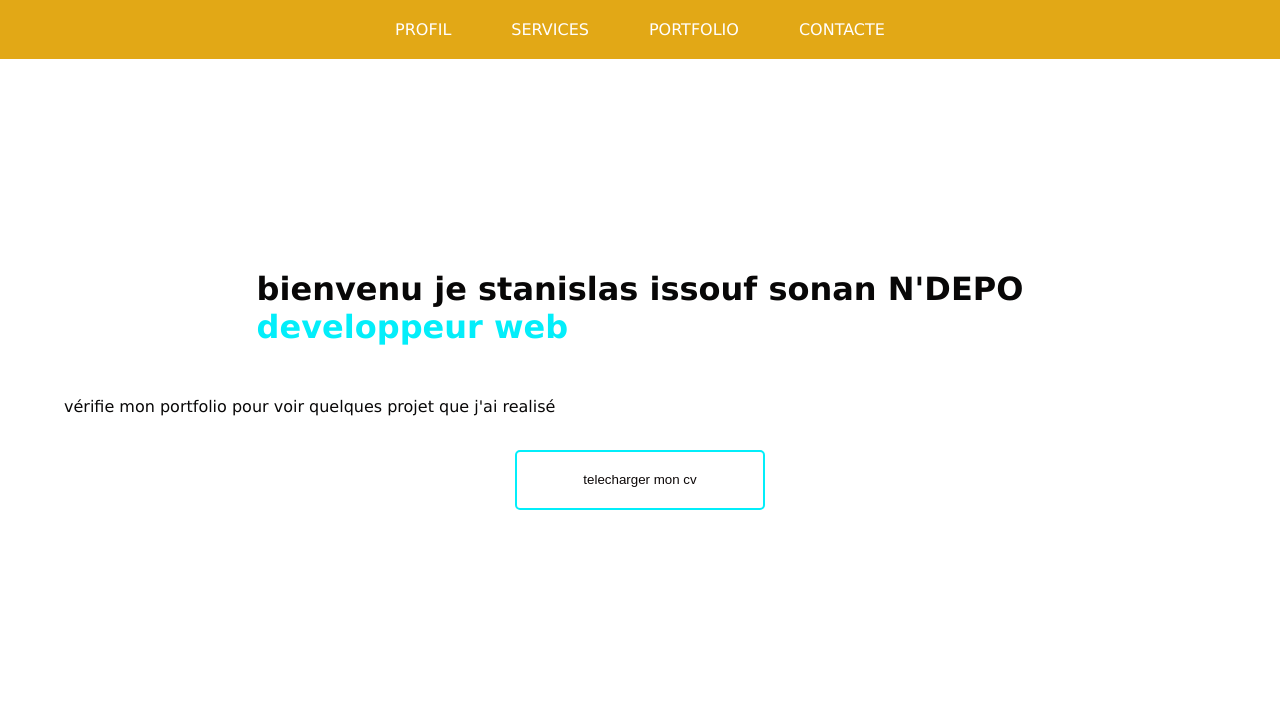
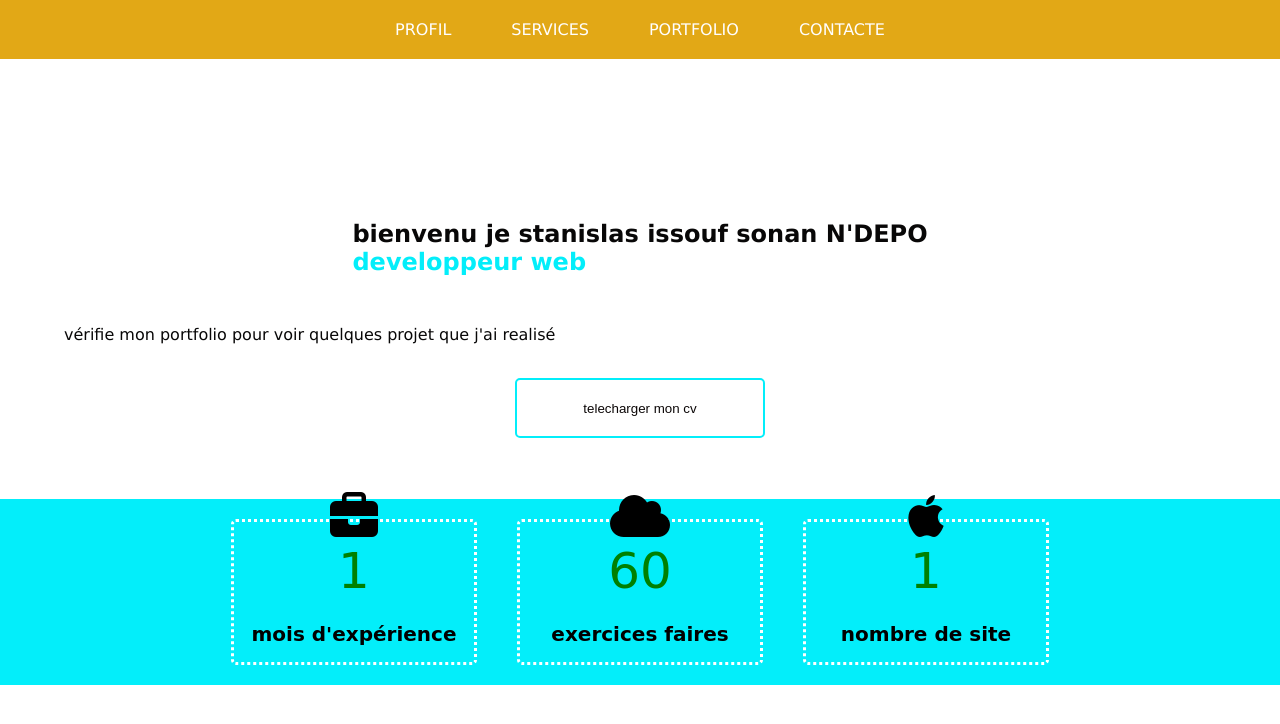
Before and after one commit to stanstan006/portfolio, a plain HTML site: page index.html in a window 1280 px wide. Drawn offline with Linux system fonts and the light colour scheme.

Commit message:
ajout de new elements

```diff
--- a/index.html
+++ b/index.html
@@ -4,8 +4,10 @@
     <title>mon projet</title>
     <link rel="stylesheet" href="style.css">
     <meta name="viewport" content="width=device-width, initial-scale=1">
+    <link rel="stylesheet" href="https://cdnjs.cloudflare.com/ajax/libs/font-awesome/6.6.0/css/all.min.css" integrity="sha512-Kc323vGBEqzTmouAECnVceyQqyqdsSiqLQISBL29aUW4U/M7pSPA/gEUZQqv1cwx4OnYxTxve5UMg5GT6L4JJg==" crossorigin="anonymous" referrerpolicy="no-referrer" />
 </head>
 <body>
+  <section>
     <nav>
       <label for="menu-mobile" class="menu-mobile">MENU</label>
       <input type="checkbox" id="menu-mobile" role="button">
@@ -36,6 +38,8 @@
         </li>
       </ul>
     </nav>
+  </section>
+  <section class="section2">
     <div class="text">
       <h1>
         bienvenu je stanislas issouf sonan N'DEPO<br>
@@ -46,6 +50,24 @@
       </p>
       <button>telecharger mon cv</button>
     </div>
+  </section>
+  <section class="section3">
+    <div class="container">
+      <i class="fas fa-briefcase fa-3x"></i>
+      <div class="counter" data-ceil="1"></div>
+      <h2>mois d'expérience</h2>
+  </div>
+  <div class="container">
+      <i class="fas fa-cloud fa-3x"></i>
+      <div class="counter" data-ceil="60"></div>
+      <h2>exercices faires</h2>
+  </div>
+  <div class="container">
+      <i class="fab fa-apple fa-3x"></i>
+      <div class="counter" data-ceil="1"></div>
+      <h2>nombre de site</h2>
+  </div>
+  </section>
   <script src="javaScript.js">js</script>
 </body>
 </html>
--- a/javaScript.js
+++ b/javaScript.js
@@ -1,9 +1,24 @@
-function rest(){
-let inputconte = document.getElementById("form-control").value
-let set =inputconte
-if(set){
-    localStorage.setItem("sud",set)
-    window.location.href=""
-    alert("merci a vous")
-}
-}
+const counterEl = document.querySelectorAll('.counter');
+
+
+counterEl.forEach((counterEl) => {
+    counterEl.innerText= "0";
+
+    incrementCounter()
+
+    function incrementCounter() {
+        let current = +counterEl.innerText
+        const dataceil= counterEl.getAttribute("data-ceil")
+        const incremEl = dataceil / 15
+        current = Math.ceil(current + incremEl);
+        counterEl.innerText = current
+
+        if (current < dataceil) {
+            setTimeout(incrementCounter, 100)
+        }  else {
+            counterEl.innerText = dataceil
+        }
+
+    }
+
+})
--- a/style.css
+++ b/style.css
@@ -114,6 +114,11 @@ nav input[type=checkbox]:checked~ ul {
         display:block;
         position: static;
     }
+    .section3{
+        font-size: 14px;
+        flex-direction: column;
+        background-color: lightblue;
+    }
 }
 .text{
     display: flex;
@@ -184,3 +189,52 @@ nav input[type=checkbox]:checked~ ul {
 .btn-suivant:hover{
     background-color: #fff;
 }
+i{
+    position: absolute;
+    top: -30px;
+    left: 50%;
+    transform: translateX(-50%);
+}
+
+.counter{
+    font-size: 50px;
+    left: 50%;
+    transform: translateX(-50%);
+    position: absolute;
+    color: green;
+}
+
+.container{
+    margin: 20px;
+    min-width: 200px;
+    height: 100px;
+    border: dotted white;
+    position: relative;
+    padding: 20px;
+    border-radius: 5px;
+}
+
+h1{
+    margin-top: -100px;
+}
+
+h2{
+    position: absolute;
+    left: 50%;
+    transform: translateX(-50%);
+    bottom: -1px;
+    font-size: 20px;
+    white-space: nowrap;
+}
+
+.section3{
+    margin: 0;
+    display: flex;
+    justify-content: center;
+    align-items: center;
+    text-align: center;
+    font-family: cursive;
+    background-color: #03eefa;
+    position: relative;
+    bottom: 200px;
+}
```
Lines whose indentation alone changed are shown as unchanged.
